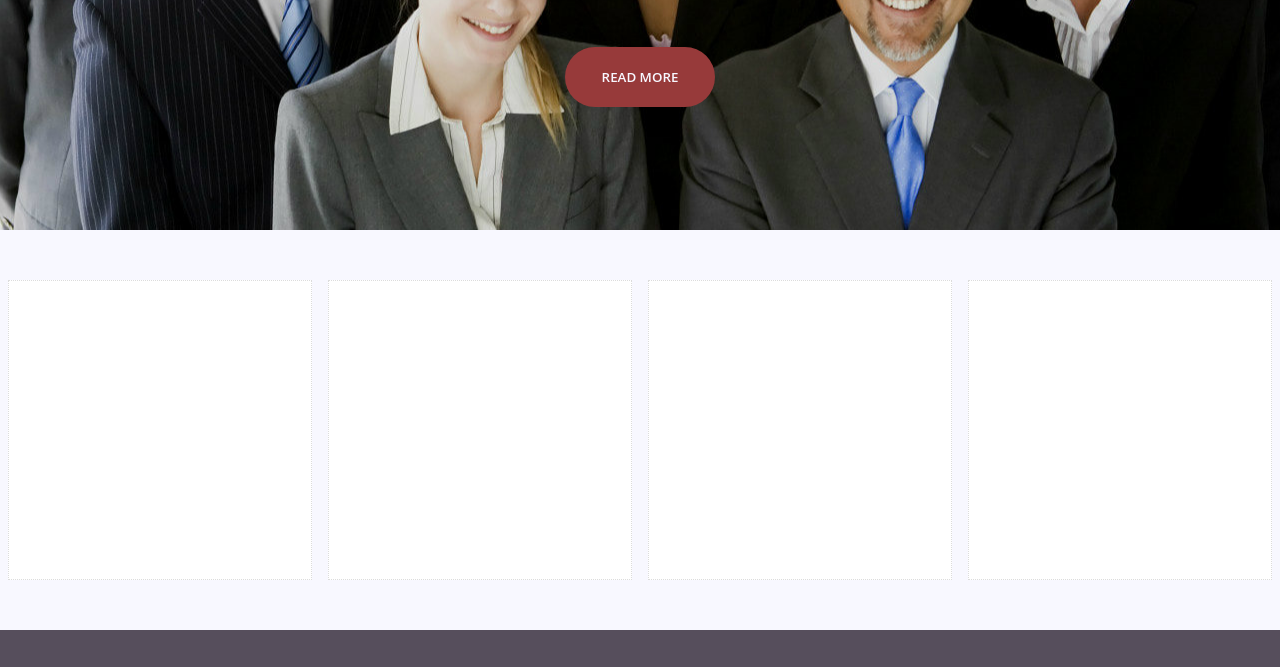
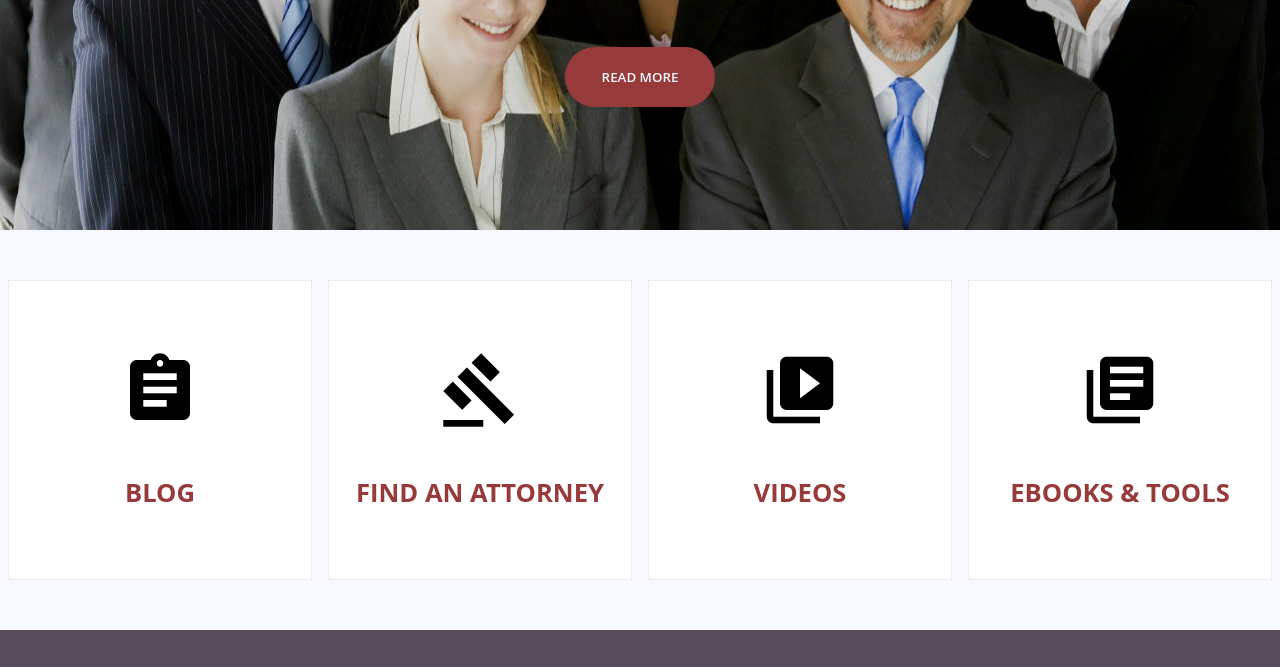
Before and after one commit to dayna-j/blackwell-law-firm, a website: page index.html in a window 1280 px wide. Shown: the part 3070-3737 px from the top of the page. Drawn offline with nearby package versions, Linux system fonts and the light colour scheme.

Commit message:
Added and styled bottom-grid

```diff
--- a/index.html
+++ b/index.html
@@ -165,22 +165,27 @@
         <div id = 'bottom-grid-wrapper'>
             <div class = 'bottom-grid'>
                 <div>
-
+                    <i class="material-icons">assignment</i>
+                    <a href = '#'>BLOG</a>
                 </div>
             </div>
             <div class = 'bottom-grid'>
                 <div>
+                    <i class="material-icons">gavel</i>
 
+                    <a href = '#'>FIND AN ATTORNEY</a>
                 </div>
             </div>
             <div class = 'bottom-grid'>
                 <div>
-
+                    <i class="material-icons">video_library</i>
+                    <a href = '#'>VIDEOS</a>
                 </div>
             </div>
             <div class = 'bottom-grid'>
                 <div>
-
+                    <i class = 'material-icons'>library_books</i>
+                    <a href = '#'>EBOOKS & TOOLS</a>
                 </div>
             </div>
 
@@ -194,7 +199,7 @@
                 <div class = 'footer-panel-column'></div>
                 <div class = 'footer-panel-column'></div>
             </div>
-            <div id = 'footer-bottom'><p>© Dayna Blackwell</p></div>
+            <div id = 'footer-bottom'><p>&copy;	 Dayna Blackwell</p></div>
     </footer>
 
 </body>
--- a/styles/main.scss
+++ b/styles/main.scss
@@ -516,6 +516,7 @@ html {
 
   .bottom-grid {
     display: flex;
+    // flex-direction: column;
     justify-content: center;
     align-items: center;
     // background-color: gold;
@@ -525,14 +526,30 @@ html {
     div {
 
       display: flex;
+      flex-direction: column;
       justify-content: center;
-      align-content: center;
+      align-items: center;
       // margin: 30px;
       // background-color: red;
       width: 95%;
       height: 300px;
       border: 1px dotted #dcdcdc;
       background-color: white;
+
+      i {
+        font-size: 5em;
+        margin-bottom: 45px;
+      }
+
+      a {
+        color: $template-red;
+        text-decoration: none;
+        font-weight: bold;
+        font-size: 1.6em;
+        font-family: 'Open Sans', 'sans serif';
+
+      }
+
     }
 
   }
```
Also changed, not shown: styles/main.compiled.css, 1 other file.
